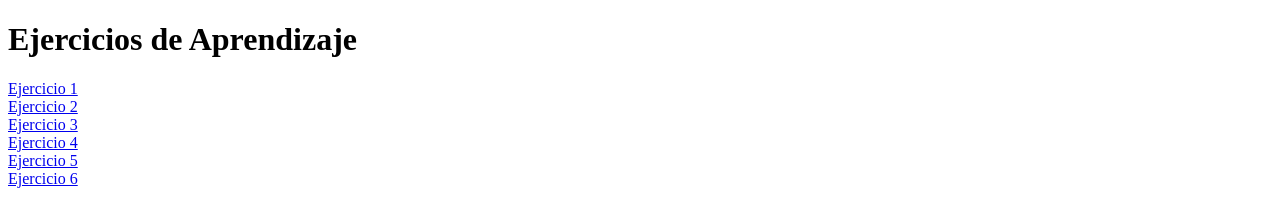
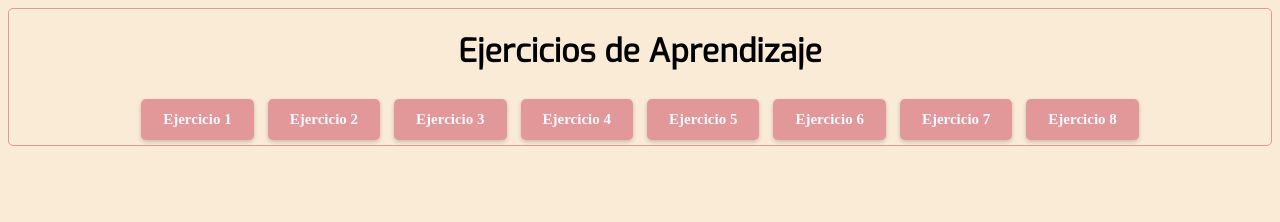
Before and after one commit to iribel97/HTMLyCSS, a plain HTML site: page EjerciciosAprendizaje/index.html in a window 1280 px wide. Drawn offline with Linux system fonts and the light colour scheme; a web font is replaced by a local one.

Commit message:
Ejercicio 7 y 8 realizados

```diff
--- /dev/null
+++ b/EjerciciosAprendizaje/CSS/Ejercicio7.css
@@ -0,0 +1,40 @@
+@import url('https://fonts.googleapis.com/css2?family=Borel&family=Courgette&family=Victor+Mono:wght@100&display=swap');
+
+body {
+    background-color: rgba(130, 144, 156, 0.534);
+}
+
+h1 {
+    font-family: 'Borel';
+    text-align: center;
+}
+
+h2 {
+    font-family: 'Courgette';
+    text-align: center;
+}
+
+p {
+    font-family: 'Victor Mono';
+}
+
+.boton {
+    background-color: #5d6facc2;
+    padding: 10px 20px;
+    border: 2px solid #5d6facc2;
+    border-radius: 5px;
+    box-shadow: 0px 2px 4px rgba(0, 0, 0, 0.2);
+    font-size: 18px;
+    font-weight: bold;
+}
+
+.boton:hover {
+    background-color: rgba(3, 41, 146, 0.623);
+    border: 2px solid rgb(3, 41, 146);
+
+}
+
+a {
+    text-decoration: none;
+    color: aliceblue;
+}
--- /dev/null
+++ b/EjerciciosAprendizaje/CSS/Ejercicio8.css
@@ -0,0 +1,41 @@
+@import url('https://fonts.googleapis.com/css2?family=Exo&family=Victor+Mono&display=swap');
+
+body{
+    background-color: rgb(245, 231, 220);
+}
+
+ul{
+    font-family:'Victor Mono';
+}
+
+.Enlaces{
+    text-decoration: none;
+    color: red;
+}
+
+.Enlaces:hover{
+    background-color: red;
+    color: white;
+}
+
+.boton {
+    background-color: #e29898;
+    padding: 10px 20px;
+    border: 2px solid #e29898;
+    border-radius: 5px;
+    box-shadow: 0px 2px 4px rgba(0, 0, 0, 0.2);
+    font-size: 15px;
+    font-weight: bold;
+    font-family:'Victor Mono';
+}
+
+.boton:hover {
+    background-color: #da2f2fab;
+    border: 2px solid #da2f2fab;
+
+}
+
+.enlaceBoton {
+    text-decoration: none;
+    color: rgb(85, 91, 97);
+}
--- /dev/null
+++ b/EjerciciosAprendizaje/CSS/index.css
@@ -0,0 +1,43 @@
+@import url('https://fonts.googleapis.com/css2?family=Exo&family=Victor+Mono&display=swap');
+
+body{
+    background-color: antiquewhite;
+}
+
+.EjerAprendizaje{
+    text-align: center;
+    border: 1px solid #e29898;
+    border-radius: 5px;
+}
+
+.Titulo1{
+    font-family: 'Exo';
+}
+
+.boton1{
+    display: inline-block;
+    margin: 5px;
+
+}
+
+.boton {
+    background-color: #e29898;
+    padding: 10px 20px;
+    border: 2px solid #e29898;
+    border-radius: 5px;
+    box-shadow: 0px 2px 4px rgba(0, 0, 0, 0.2);
+    font-size: 15px;
+    font-weight: bold;
+    font-family:'Victor Mono';
+}
+
+.boton:hover {
+    background-color: #da2f2fab;
+    border: 2px solid #da2f2fab;
+
+}
+
+a {
+    text-decoration: none;
+    color: aliceblue;
+}
--- a/EjerciciosAprendizaje/index.html
+++ b/EjerciciosAprendizaje/index.html
@@ -3,35 +3,56 @@
 <head>
     <meta charset="UTF-8">
     <meta name="viewport" content="width=device-width, initial-scale=1.0">
+    <link rel="stylesheet" href="CSS/index.css">
     <title>Document</title>
 </head>
 <body>
-    <div>
+    <div class="EjerAprendizaje">
+        <div class="Titulo1">
             <h1>Ejercicios de Aprendizaje</h1>
-        <div>
+        </div>
+        <div class="boton1">
+            <button type="button" class="boton">
                 <a href="Ejercicio1.html">Ejercicio 1</a>
+            </button>
+
         </div>
-        <div>
+        <div class="boton1">
+            <button type="button" class="boton">
                 <a href="Ejercicio2.html">Ejercicio 2</a>
+            </button>
         </div>
-        <div>
+        <div class="boton1">
+            <button type="button" class="boton">
                 <a href="Ejercicio3.html">Ejercicio 3</a>
+            </button>
+
         </div>
-        <div>
+        <div class="boton1">
+            <button type="button" class="boton">
                 <a href="Ejercicio4.html">Ejercicio 4</a>
+            </button>
         </div>
-        <div>
+        <div class="boton1">
+            <button type="button" class="boton">
                 <a href="Ejercicio5.html">Ejercicio 5</a>
+            </button>
         </div>
-        <div>
+        <div class="boton1">
+            <button type="button" class="boton">
                 <a href="Ejercicio6.html">Ejercicio 6</a>
+            </button>
         </div>
-        <!-- <div>
-            <a href="/EjerciciosAprendizaje/Ejercicio1.html">Ejercicio 7</a>
-        </div> -->
-        <!-- <div>
-            <a href="/EjerciciosAprendizaje/Ejercicio1.html">Ejercicio 8</a>
-        </div> -->
+        <div class="boton1">
+            <button type="button" class="boton">
+                <a href="Ejercicio7.html">Ejercicio 7</a>
+            </button>
+        </div>
+        <div class="boton1">
+            <button type="button" class="boton">
+                <a href="Ejercicio8.html">Ejercicio 8</a>
+            </button>
+        </div>
         <!-- <div>
             <a href="/EjerciciosAprendizaje/Ejercicio1.html">Ejercicio 9</a>
         </div> -->
```
Also changed, not shown: EjerciciosAprendizaje/Ejercicio7.html (added, +29 -0 lines), EjerciciosAprendizaje/Ejercicio8.html (added, +44 -0 lines). Lines whose indentation alone changed are shown as unchanged.
